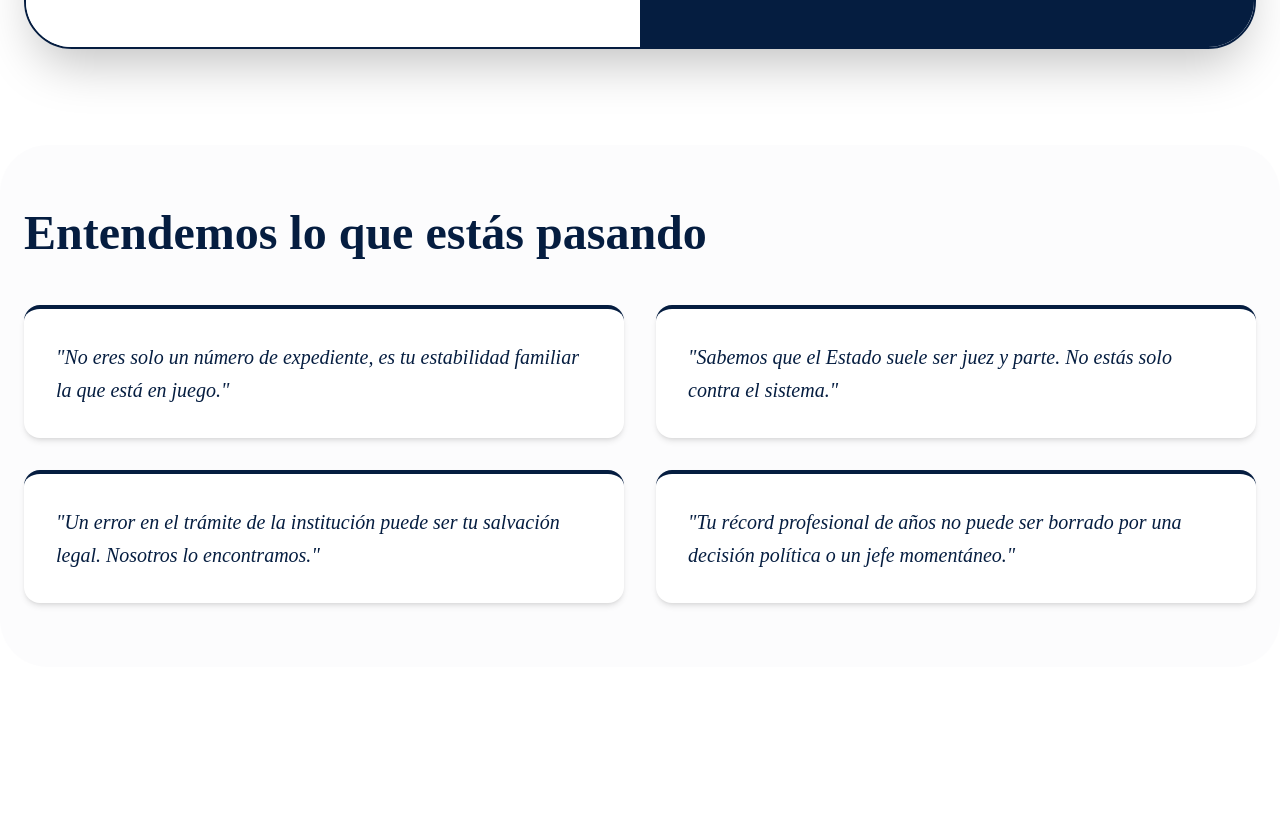
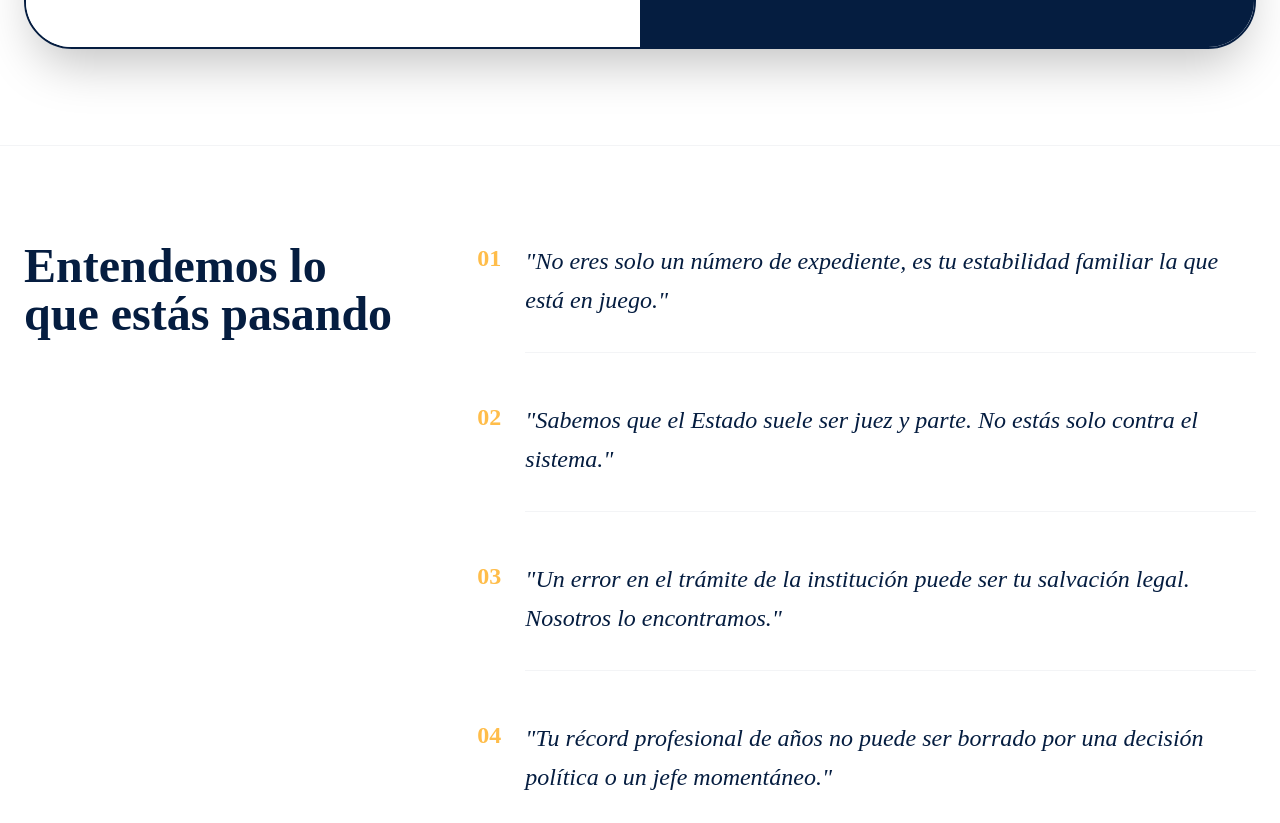
Before and after one commit to DevCardenasS/web-cardenas-saltos, a Next.js app: page /defensa-losep in a window 1280 px wide. Shown: the part 1957-2780 px from the top of the page. Built offline with nearby package versions, Linux system fonts and the light colour scheme.

Commit message:
Update defensa-losep.js

```diff
--- a/pages/defensa-losep.js
+++ b/pages/defensa-losep.js
@@ -46,7 +46,6 @@ export default function DefensaLosep() {
       <section className="max-w-7xl mx-auto px-6 py-24">
         <div className="grid lg:grid-cols-2 gap-0 rounded-[3rem] overflow-hidden shadow-2xl border-2 border-[#051d40]">
 
-          {/* Lado Izquierdo: Dolor */}
           <div className="bg-white p-10 md:p-16 flex flex-col justify-center">
             <h2 className="text-[#051d40] text-4xl md:text-5xl font-black mb-12 uppercase leading-tight">
               ¿Te está sucediendo esto?
@@ -73,7 +72,6 @@ export default function DefensaLosep() {
             </div>
           </div>
 
-          {/* Lado Derecho: Te Ayudamos */}
           <div className="bg-[#051d40] p-10 md:p-16 text-white flex flex-col justify-center">
             <h3 className="text-[#ffbd4a] text-3xl font-black mb-10 uppercase italic">Te ayudamos</h3>
             <ul className="space-y-8 mb-12">
@@ -100,27 +98,29 @@ export default function DefensaLosep() {
         </div>
       </section>
 
-      {/* --- NUEVA SECCIÓN: EMPATÍA (AGITADORES DE CONCIENCIA CORREGIDOS) --- */}
-      <section className="max-w-7xl mx-auto px-6 py-16 bg-gray-50/50 rounded-[3rem] mb-20">
-        <div className="mb-12 text-center md:text-left">
-          <h2 className="text-[#051d40] text-3xl md:text-5xl font-black leading-tight">
+      {/* --- SECCIÓN MINIMALISTA: ENTENDEMOS LO QUE ESTÁS PASANDO --- */}
+      <section className="max-w-7xl mx-auto px-6 py-24 border-t border-gray-100">
+        <div className="flex flex-col md:flex-row gap-16">
+          <div className="md:w-1/3">
+            <h2 className="text-[#051d40] text-4xl md:text-5xl font-black leading-tight sticky top-32">
               Entendemos lo que estás pasando
             </h2>
           </div>
-
-        <div className="grid md:grid-cols-2 gap-8">
+          <div className="md:w-2/3 grid gap-12">
             {[
               "No eres solo un número de expediente, es tu estabilidad familiar la que está en juego.",
               "Sabemos que el Estado suele ser juez y parte. No estás solo contra el sistema.",
               "Un error en el trámite de la institución puede ser tu salvación legal. Nosotros lo encontramos.",
               "Tu récord profesional de años no puede ser borrado por una decisión política o un jefe momentáneo."
             ].map((text, index) => (
-            <div key={index} className="bg-white p-8 rounded-2xl shadow-md border-t-4 border-[#051d40]">
-              <p className="text-[#051d40] text-xl italic font-medium leading-relaxed">
+              <div key={index} className="flex gap-6 group">
+                <span className="text-[#ffbd4a] text-2xl font-black">0{index + 1}</span>
+                <p className="text-[#051d40] text-2xl italic font-medium leading-relaxed border-b border-gray-100 pb-8 group-last:border-0">
                   "{text}"
                 </p>
               </div>
             ))}
+          </div>
         </div>
       </section>
 
@@ -152,7 +152,7 @@ export default function DefensaLosep() {
       <section className="w-full bg-[#ffbd4a] py-24">
         <div className="max-w-7xl mx-auto px-6 text-left">
           <h2 className="text-[#051d40] text-4xl md:text-6xl mb-10" style={{ lineHeight: '1' }}>
-            <span className="block font-black">estrategia legal</span>
+            <span className="block font-black uppercase">Estrategia legal</span>
             <span className="block font-normal">que genera resultados</span>
           </h2>
           <a href={`https://wa.me/${WHATSAPP_NUMBER}?text=${whatsappMessage}`}
```
Lines whose indentation alone changed are shown as unchanged.
